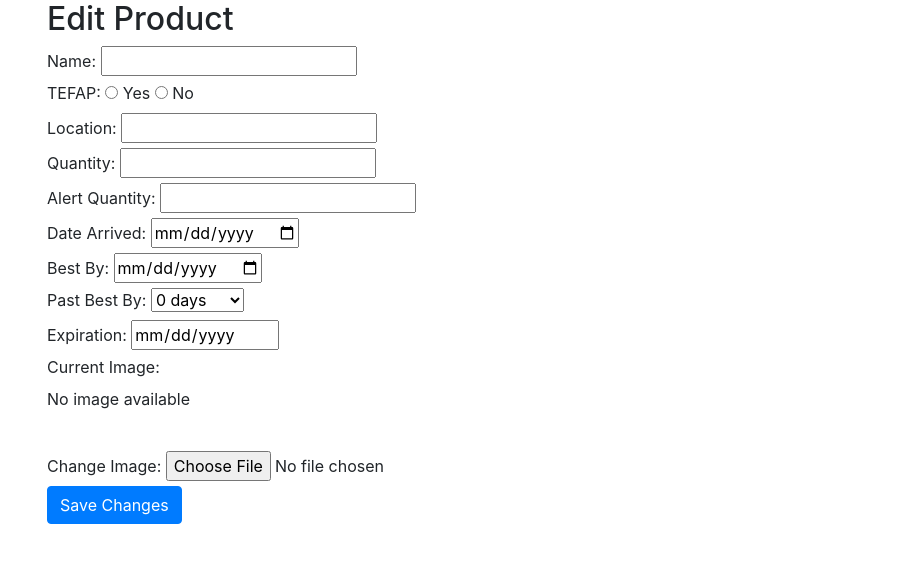
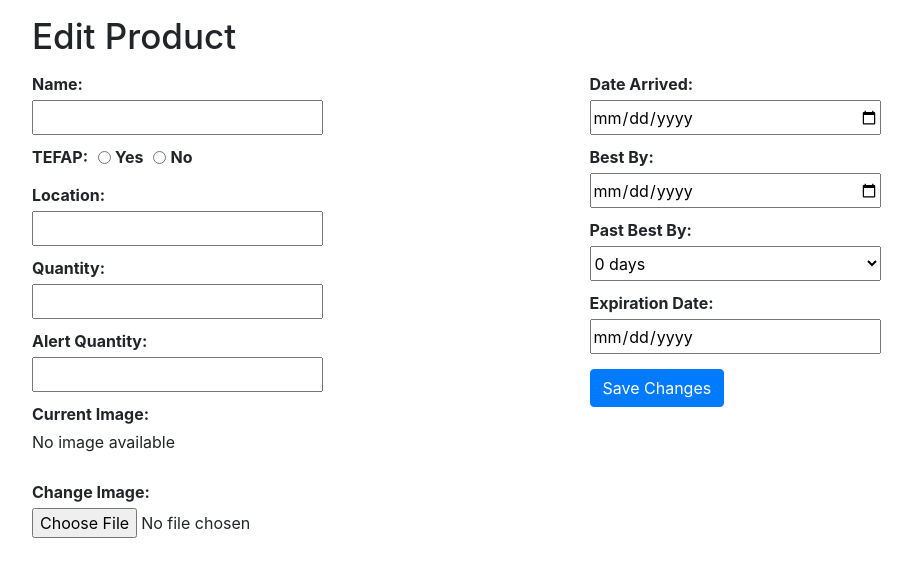
Before and after one commit to azamora96/Mountaineer-Marketplace-Inventory, a Flask app: template website/templates/edit.html in a window 1280 px wide. Shown: the part 56-633 px from the top of the page, without its empty margins (38-950 px from the left). Run offline with Flask 3, Linux system fonts and the light colour scheme; the template is opened without the code that fills it, so the values that code supplies are empty; some libraries are stand-ins or nearby versions.

Commit message:
add/edit forms stylized

```diff
--- /dev/null
+++ b/website/static/style/add_edit.css
@@ -0,0 +1,80 @@
+
+.form-container {
+  display: flex;
+  gap: 5px;
+  justify-content: space-between;
+}
+
+.row label {
+  margin-bottom: 4px;
+  font-weight: bold;
+}
+
+.row .preview {
+  margin-top: 10px;
+}
+
+.add-control {
+  width: 50%;
+  height: 35px;
+}
+
+.left-column, .right-column {
+  width: 15%;
+  flex: 1;
+  display: flex;
+  flex-direction: column;
+  gap: 10px;
+}
+
+.row {
+  display: flex;
+  flex-direction: column;
+}
+
+.preview {
+  width: 200px;
+  height: 200px;
+  border: 2px dashed black;
+  display: flex;
+  align-items: center;
+  justify-content: center;
+  overflow: hidden;
+}
+
+.preview img {
+  max-width: 100%;
+  max-height: 100%;
+  display: none;
+}
+
+.submit-button {
+  display: flex;
+  justify-content: flex-start;
+  margin-top: auto;
+}
+
+.tefap-row {
+  flex-direction: row;
+  align-items: center;
+  gap: 10px;
+}
+
+.radio-group-inline {
+  display: flex;
+  gap: 10px;
+}
+
+.radio-group-inline label {
+  display: flex;
+  align-items: center;
+  gap: 4px;
+}
+
+h3 {
+  font-size: 35px;
+  margin-top: 15px;
+  margin-bottom: 15px;
+  margin-left: -15px;
+  text-align: left;
+}
--- a/website/templates/edit.html
+++ b/website/templates/edit.html
@@ -2,79 +2,93 @@
 {% block title %} Edit Product {% endblock %}
 {% block content %}
 
+<head>
+    <link href="{{ url_for('static', filename='style/add_edit.css') }}" rel="stylesheet">
+    <script src="{{ url_for('static', filename='add_edit.js') }}"></script>
+</head>
 
+<h3>Edit Product</h3>
 
-    <h2>Edit Product</h2>
 <form method="POST" enctype="multipart/form-data">
+    <div class="form-container">
+        <div class = "left-column">
+            <div class="row">
+                <label for="name">Name:</label>
+                <input type="text" class="add-control" id="name" name="name" value="{{ product.name }}" required />
+            </div>
 
-        <label>Name:</label>
-        <input type="text" id="name" name="name" value="{{ product.name }}" required>
-        <br>
+            <div class="row tefap-row">
+                <label for="TEFAP">TEFAP:</label>
+                <div class="radio-group-inline">
+                    <label><input type="radio" name="TEFAP" value="Yes" {% if product.tefap == "Yes" %}checked{% endif %} required> Yes</label>
+                    <label><input type="radio" name="TEFAP" value="No" {% if product.tefap == "No" %}checked{% endif %} required> No</label>
+                </div>
+            </div>
 
-        <label>TEFAP:</label>
-        <input type="radio" name="TEFAP" value="Yes" {% if product.tefap == "Yes" %}checked{% endif %} required> Yes
-        <input type="radio" name="TEFAP" value="No" {% if product.tefap == "No" %}checked{% endif %} required> No
-        <br>
+            <div class="row">
+                <label for="location">Location:</label>
+                <input type="text" class="add-control" id="location" name="location" value="{{ product.location }}" required />
+            </div>
 
-        <label>Location:</label>
-        <input type="text" name="location" value="{{ product.location }}" required>
-        <br>
+            <div class="row">
+                <label for="quantity">Quantity:</label>
+                <input type="number" class="add-control" id="quantity" name="quantity" value="{{ product.quantity }}" required />
+            </div>
 
-        <label>Quantity:</label>
-        <input type="number" name="quantity" value="{{ product.quantity }}" required>
-        <br>
+            <div class="row">
+                <label for="alertNum">Alert Quantity:</label>
+                <input type="number" class="add-control" id="alertNum" name="alertNum" value="{{ product.alert_num }}" required />
+            </div>
 
-        <label>Alert Quantity:</label>
-        <input type="number" name="alertNum" value="{{ product.alert_num }}" required>
-        <br>
-
-        <label>Date Arrived:</label>
-        <input type="date" name="date-arrived" value="{{ product.date_arrived }}">
-        <br>
-
-        <label>Best By:</label>
-        <input type="date" id="best-by" name="best-by" value="{{ product.best_by }}">
-        <br>
-
-        <label>Past Best By:</label>
-        <select class="add-control" id="past_best_by" name="past_best_by" required>
-            <option value="0-days" {% if product.past_best_by == '0-days' %}selected{% endif %}>0 days</option>
-            <option value="5-days" {% if product.past_best_by == '5-days' %}selected{% endif %}>5 days</option>
-            <option value="7-days" {% if product.past_best_by == '7-days' %}selected{% endif %}>7 days</option>
-            <option value="14-days" {% if product.past_best_by == '14-days' %}selected{% endif %}>14 days</option>
-            <option value="1-month" {% if product.past_best_by == '1-month' %}selected{% endif %}>1 month</option>
-            <option value="2-months" {% if product.past_best_by == '2-months' %}selected{% endif %}>2 months</option>
-            <option value="3-months" {% if product.past_best_by == '3-months' %}selected{% endif %}>3 months</option>
-            <option value="6-months" {% if product.past_best_by == '6-months' %}selected{% endif %}>6 months</option>
-            <option value="12-months" {% if product.past_best_by == '12-months' %}selected{% endif %}>1 year</option>
-            <option value="18-months" {% if product.past_best_by == '18-months' %}selected{% endif %}>1.5 years</option>
-            <option value="24-months" {% if product.past_best_by == '24-months' %}selected{% endif %}>2 years</option>
-            <option value="30-months" {% if product.past_best_by == '30-months' %}selected{% endif %}>2.5 years</option>
-            <option value="36-months" {% if product.past_best_by == '36-months' %}selected{% endif %}>3 years</option>
-            <option value="48-months" {% if product.past_best_by == '48-months' %}selected{% endif %}>4 years</option>
-            <option value="60-months" {% if product.past_best_by == '60-months' %}selected{% endif %}>5 years</option>
-        </select>
-        <br>
-
-        <label>Expiration:</label>
-        <input type="date" id="exp" name="exp" value="{{ product.expiration }}" required readonly>
-        <br>
-
+            <div class="row">
                 <label>Current Image:</label>
                 {% if product.image %}
                     <img id="previewImg" src="{{ url_for('static', filename='uploads/' + product.image) }}" width="100">
                 {% else %}
                     <p>No image available</p>
                 {% endif %}
-        <br>
+            </div>
 
-        <label>Change Image:</label>
-        <input id="imageUpload" type="file" name="image">
-        <br>
+            <div class="row">
+                <label for="image">Change Image:</label>
+                <input type="file" id="imageUpload" name="image" accept="image/*" />
+            </div>
+        </div>
 
+        <div class="right-column">
+            <div class="row">
+                <label for="date-arrived">Date Arrived:</label>
+                <input type="date" class="add-control" id="date-arrived" name="date-arrived" value="{{ product.date_arrived }}" required />
+            </div>
+
+            <div class="row">
+                <label for="best-by">Best By:</label>
+                <input type="date" class="add-control" id="best-by" name="best-by" value="{{ product.best_by }}" required />
+            </div>
+
+            <div class="row">
+                <label for="past_best_by">Past Best By:</label>
+                <select class="add-control" id="past_best_by" name="past_best_by" required>
+                    {% for option in [
+                        '0-days', '5-days', '7-days', '14-days', '1-month', '2-months',
+                        '3-months', '6-months', '12-months', '18-months', '24-months',
+                        '30-months', '36-months', '48-months', '60-months'
+                    ] %}
+                    <option value="{{ option }}" {% if product.past_best_by == option %}selected{% endif %}>{{ option.replace('-', ' ').replace('months', 'months').replace('month', 'month').replace('days', 'days') }}</option>
+                    {% endfor %}
+                </select>
+            </div>
+
+            <div class="row">
+                <label for="exp">Expiration Date:</label>
+                <input type="date" class="add-control" id="exp" name="exp" value="{{ product.expiration }}" required readonly />
+
+                <div class="submit-button" style="margin-top: 15px;">
                     <button type="submit" class="btn btn-primary">Save Changes</button>
-
-
+                </div>
+            </div>
+        </div>
+    </div>
 </form>
 <script src="{{ url_for('static', filename='add_edit.js') }}"></script>
 {% endblock %}
```
Also changed, not shown: website/templates/add.html (+32 -46 lines), 2 other files. Lines whose indentation alone changed are shown as unchanged.
